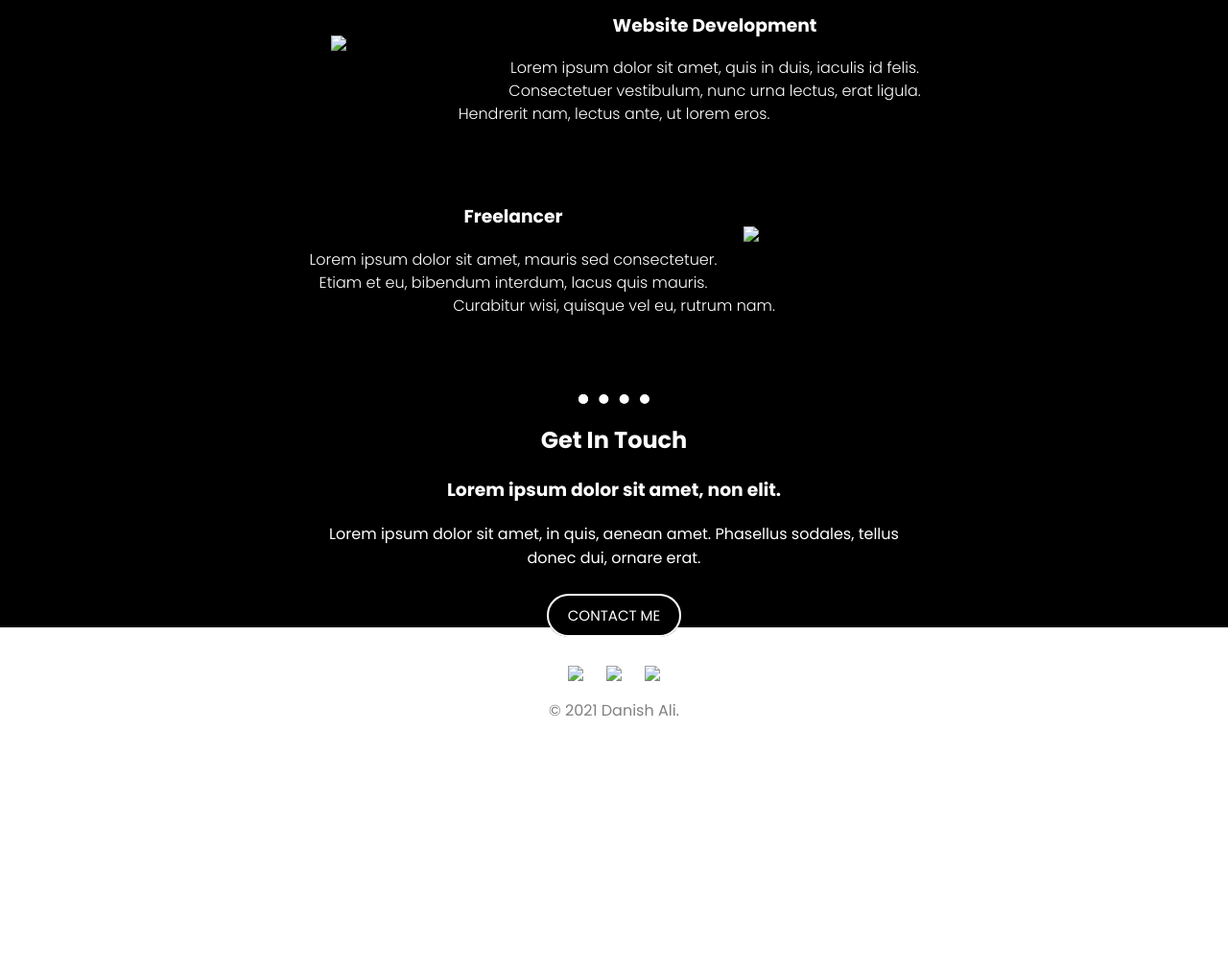
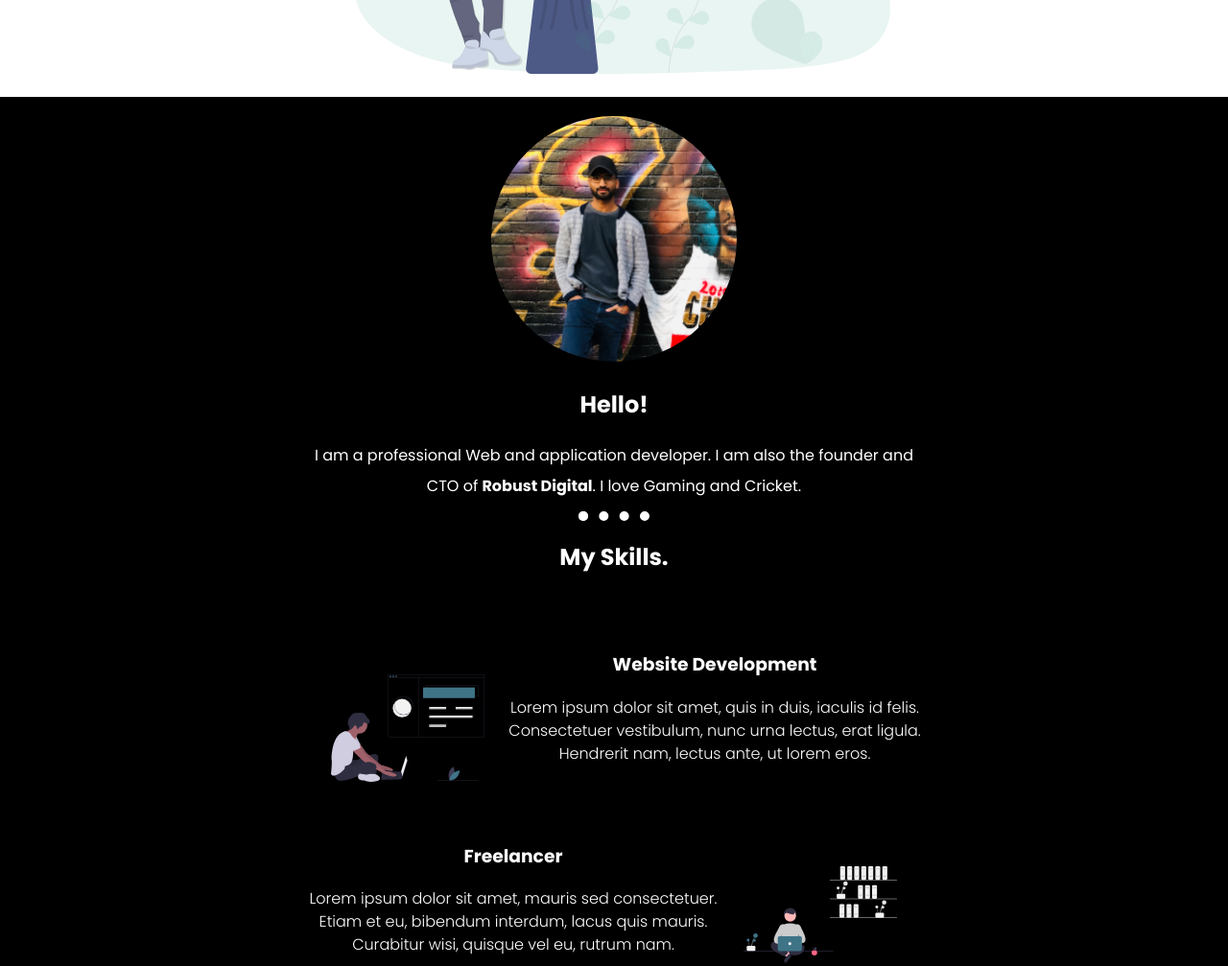
Before and after one commit to Danish-A/danishali, a plain HTML site: page index.html in a window 1280 px wide. Shown: the part 540-1547 px from the top of the page at 96% size. Before the commit the page ends 1309 px from the top, so only its background shows below. Drawn offline with Linux system fonts and the light colour scheme; the site is published under a folder, as on GitHub Pages, so addresses that start at the root find nothing.

Commit message:
corrected paths

```diff
--- a/index.html
+++ b/index.html
@@ -14,12 +14,12 @@
     <div class="top-container">
         <h1 class="title-name"> I'm Danish Ali</h1>
         <h2 class="main-title-p">A Web Developer </h2>
-      <img class="main-img" src="/assets/youngme.svg" alt="Main-Img">
+      <img class="main-img" src="assets/youngme.svg" alt="Main-Img">
     </div>
 
     <div class="middle-container">
         <div class="profile">
-          <img class="mypic" src="/assets/My-Picture.jpg" alt="my-picture">
+          <img class="mypic" src="assets/My-Picture.jpg" alt="my-picture">
           <h2>Hello!</h2>
           <p class="profile-p">I am a professional Web and application developer. I am also the founder and CTO of <span class ="robust-digital"><b>Robust Digital</b></span>. I love Gaming and Cricket.</p>
         </div>
@@ -27,12 +27,12 @@
         <div class="skills">
           <h2 class= "my-Skills">My Skills.</h2>
           <div class="skill-row">
-            <img class="img-webdev" src="/assets/Webdeveloper.svg" alt="Web_Developer">
+            <img class="img-webdev" src="assets/Webdeveloper.svg" alt="Web_Developer">
             <h3 class="my-Skill-h3">Website Development</h3>
             <p>Lorem ipsum dolor sit amet, quis in duis, iaculis id felis. Consectetuer vestibulum, nunc urna lectus, erat ligula. Hendrerit nam, lectus ante, ut lorem eros.</p>
           </div>
           <div class="skill-row">
-            <img class="img-freelancer" src="/assets/Freelancer (1).svg" alt="freelancer">
+            <img class="img-freelancer" src="assets/Freelancer (1).svg" alt="freelancer">
             <h3>Freelancer</h3>
             <p>Lorem ipsum dolor sit amet, mauris sed consectetuer. Etiam et eu, bibendum interdum, lacus quis mauris. Curabitur wisi, quisque vel eu, rutrum nam.</p>
           </div>
@@ -49,9 +49,9 @@
 
 
       <div class="bottom-container">
-        <a class="footer-link"  href="https://www.linkedin.com/" target="_blank"><img class="footer-img" src="/assets/linkedin-in-brands.svg"></a>
-        <a class="footer-link" href="https://twitter.com/" target="_blank"><img class="footer-img"src="/assets/twitter-brands.svg"></a>
-        <a class="footer-link" href="https://github.com/Danish-A" target="_blank"><img class="footer-img" src="/assets/github-brands.svg"></a>
+        <a class="footer-link"  href="https://www.linkedin.com/" target="_blank"><img class="footer-img" src="assets/linkedin-in-brands.svg"></a>
+        <a class="footer-link" href="https://twitter.com/" target="_blank"><img class="footer-img"src="assets/twitter-brands.svg"></a>
+        <a class="footer-link" href="https://github.com/Danish-A" target="_blank"><img class="footer-img" src="assets/github-brands.svg"></a>
         <p class="footer-p">© 2021 Danish Ali.</p>
       </div>
 
```
